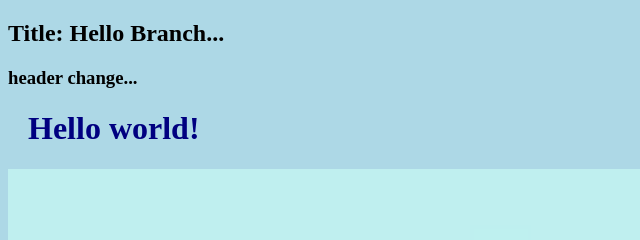
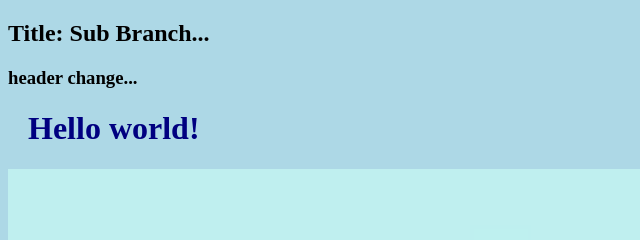
Before and after one commit to AzizurRahman026/Practiv, a plain HTML site: page index.html in a window 1280 px wide. Shown: the top 240 px of the page, 0-640 px from the left. Drawn offline with Linux system fonts and the light colour scheme.

Commit message:
title change

```diff
--- a/index.html
+++ b/index.html
@@ -5,7 +5,7 @@
 <link rel="stylesheet" href="bluestyle.css">
 </head>
 <body>
-    <h2>Title: Hello Branch...</h2>
+    <h2>Title: Sub Branch...</h2>
 
     <h3>header change...</h3>
     <h1>Hello world!</h1>
```
